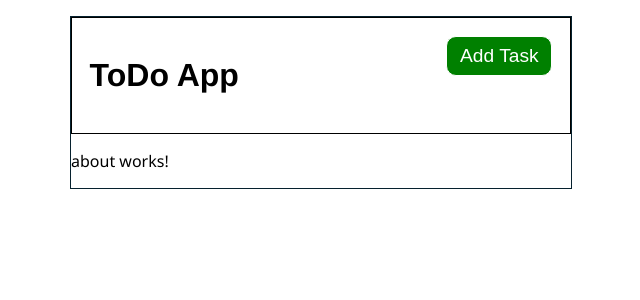
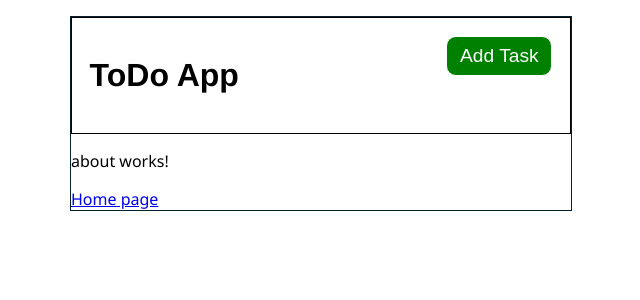
Before and after one commit to david-lafontant/todo-angular, an Angular app: page /about in a window 1280 px wide. Shown: the top 300 px of the page, without its empty margins (319-959 px from the left). Built offline with nearby package versions, Linux system fonts and the light colour scheme.

Commit message:
Add link that point to home page

```diff
--- a/src/app/components/about/about.component.html
+++ b/src/app/components/about/about.component.html
@@ -1 +1,2 @@
 <p>about works!</p>
+<a routerLink="/">Home page</a>
```
